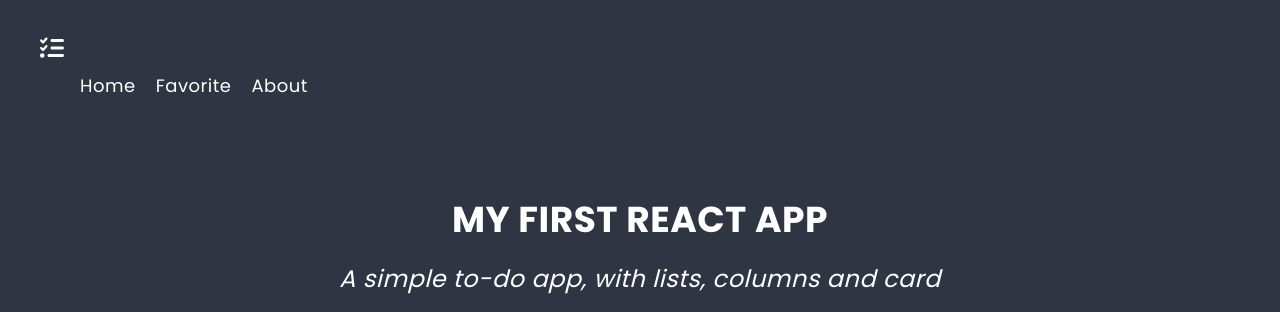
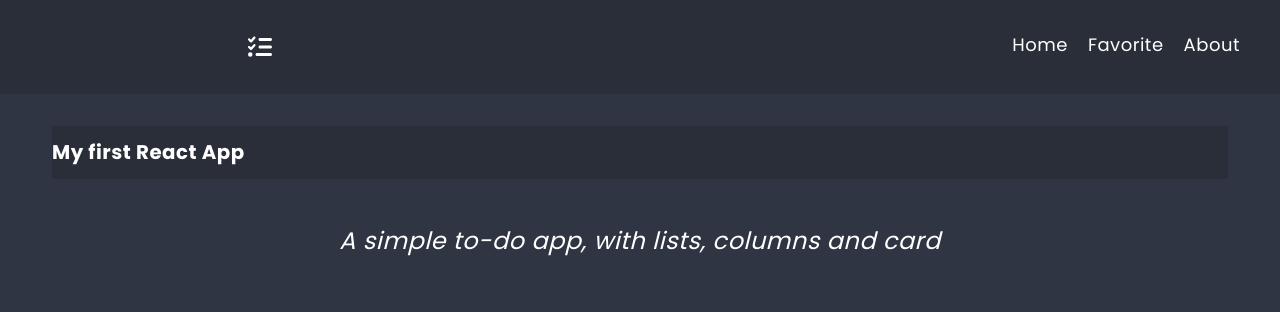
Before and after one commit to irekM/ReactToDoMain, a React (Create React App) app in the folder to_do_list/: page / in a window 1280 px wide. Shown: the top 312 px of the page. Built offline with nearby package versions, Linux system fonts and the light colour scheme.

Commit message:
create base components for learning router

```diff
--- a/to_do_list/src/Container/Container.module.scss
+++ b/to_do_list/src/Container/Container.module.scss
@@ -1,4 +1,6 @@
 .div {
+
     max-width: 1200px;
     margin: 20px auto;
+
 }
--- a/to_do_list/src/components/Hero/Hero.js
+++ b/to_do_list/src/components/Hero/Hero.js
@@ -1,9 +1,10 @@
 import styles from './Hero.module.scss';
+import PageTitle from '../PageTitle/PageTitle';
 
 const Hero = () => {
     return (
         <div className={styles.hero}>
-            <h1 className={styles.title}>My first React App</h1>
+            <PageTitle className={styles.title}>My first React App</PageTitle>
             <p className={styles.subtitle}>A simple to-do app, with lists, columns and card</p>
         </div>
     );
--- a/to_do_list/src/components/NavBar/NavBar.js
+++ b/to_do_list/src/components/NavBar/NavBar.js
@@ -8,20 +8,23 @@ const NavBar = () => {
 
     return (
         <nav className={styles.navbar}>
-      <Container>
-        {/* Link with FontAwesome Icon */}
-        <a href="/" className={styles.iconLink}>
-          <FontAwesomeIcon icon={faTasks} className={styles.icon} />
-        </a>
+      <Container className={styles.navContainer}>
+
 
         {/* Navigation Links */}
         <ul className={styles.navList}>
+            {/* Link with FontAwesome Icon */}
+            <a href="/" className={styles.iconLink}>
+                <FontAwesomeIcon icon={faTasks} className={styles.icon} />
+            </a>
+
           <li><a href="/">Home</a></li>
           <li><a href="/favorite">Favorite</a></li>
           <li><a href="/about">About</a></li>
         </ul>
       </Container>
     </nav>
+
     );
 }
 
--- a/to_do_list/src/components/NavBar/NavBar.module.scss
+++ b/to_do_list/src/components/NavBar/NavBar.module.scss
@@ -1,29 +1,46 @@
 @import '../../styles/settings.scss';
 
 .navbar {
-    background-color: dark($color-dark, 3%);
+
+    background-color: darken($color-dark, 3%);
     padding: 15px 0;
+    width: 100%;
+  }
+
+  .navContainer {
+    display: flex;
+    justify-content: space-between;  // Ustawienie elementów na przeciwległych stronach
+    align-items: center;
   }
 
   .iconLink {
+    display: flex;
     font-size: 24px;
     color: white;
   }
 
+.icon {
+    margin-right: 90vh;
+}
+
   .navList {
     display: flex;
+    justify-content: flex-end;
     list-style: none;
     gap: 20px;
+
+  }
+
 
     li a {
       text-decoration: none;
       color: white;
       font-size: 18px;
     }
-  }
 
-  .navbar nav {
-    display: flex;
-    justify-content: space-between;
-    align-items: center;
-  }
+
+//   .navbar nav {
+//     display: flex;
+//     justify-content: space-between;
+//     align-items: center;
+//   }
--- /dev/null
+++ b/to_do_list/src/components/PageTitle/PageTitle.js
@@ -0,0 +1,12 @@
+import React from "react";
+import styles from './PageTitle.module.scss';
+
+const PageTitle = (props) => {
+    return (
+        <h2 className={styles.pageTitle}>
+            {props.children}
+        </h2>
+    )
+}
+
+export default PageTitle;
--- /dev/null
+++ b/to_do_list/src/components/PageTitle/PageTitle.module.scss
@@ -0,0 +1,9 @@
+@import '../../styles/settings.scss';
+
+.pageTitle {
+    display: flex;
+    align-items: center;
+    background-color: darken($color-dark, 3%);
+    padding: 15px 0;
+    width: 100%;
+}
```
Also changed, not shown: to_do_list/src/components/About/About.js (added, +13 -0 lines), to_do_list/src/components/Favorite/Favorite.js (added, +13 -0 lines).
